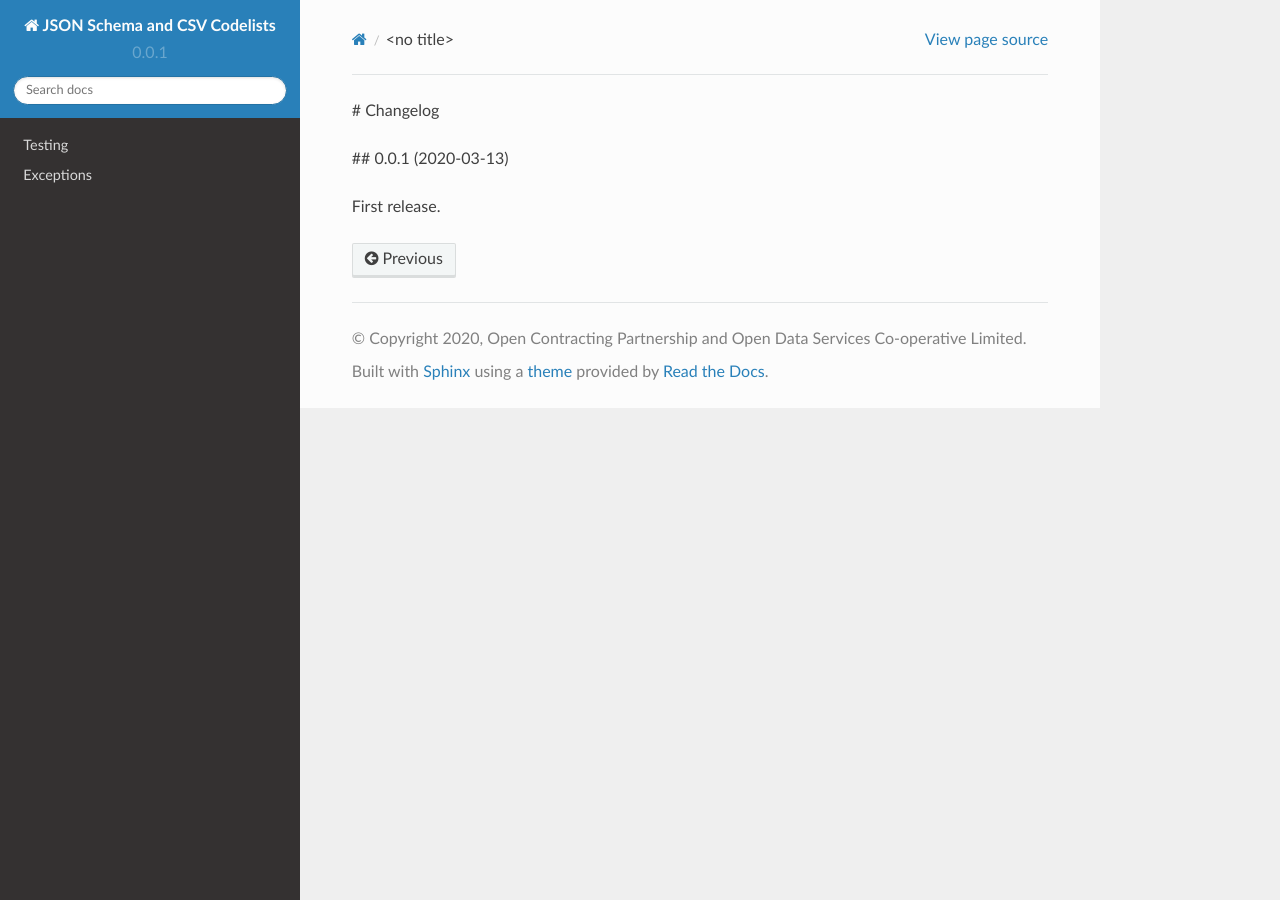
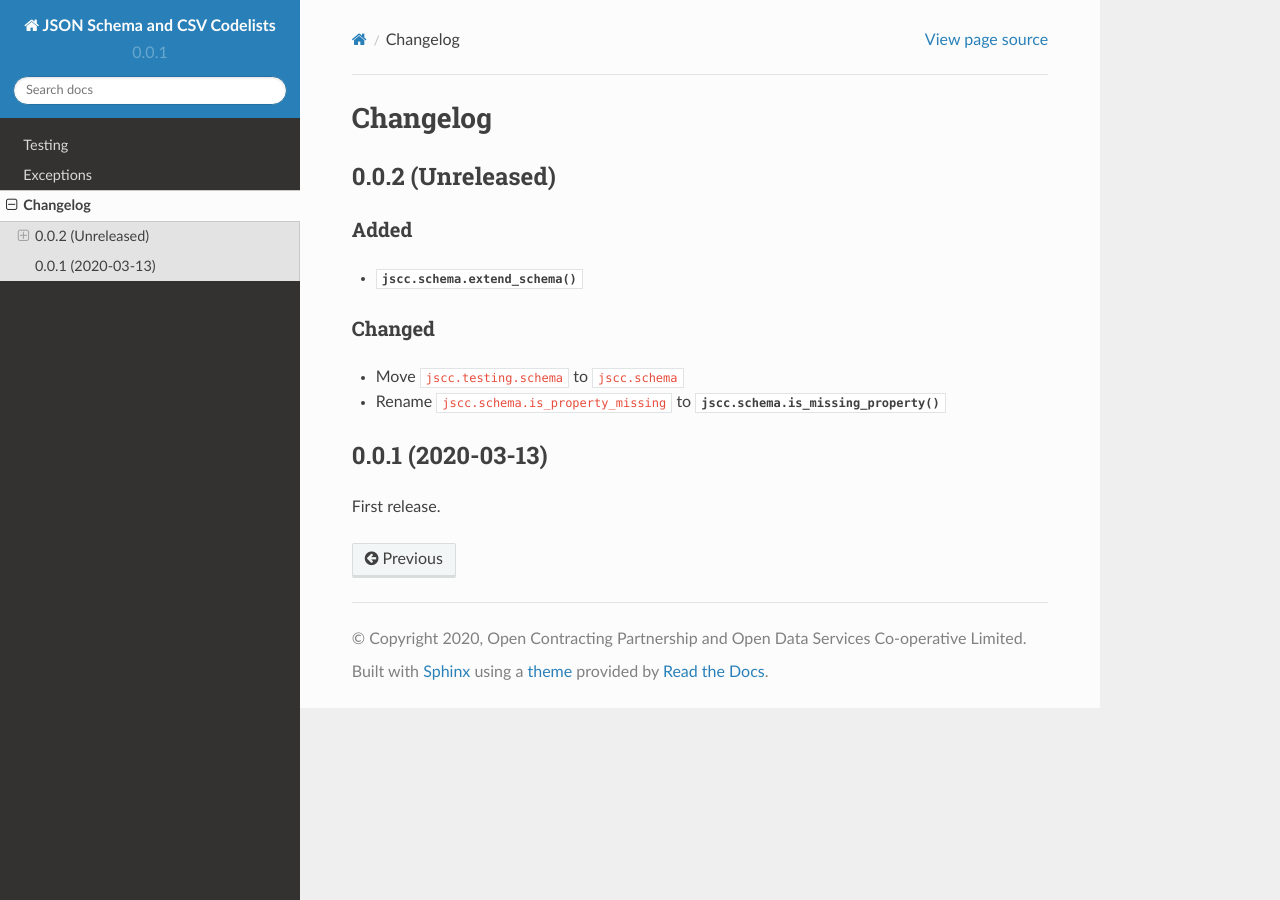
Before and after one commit to open-contracting/jscc, a Sphinx documentation site: the page built from docs/changelog.rst, in a window 1280 px wide. Built offline with Sphinx 7.4.7 and the Read the Docs theme 2.0.0, drawn with Linux system fonts in a browser that asks for light colours; cross-references to code outside the pages are shown as plain code.

Commit message:
Update changelog

```diff
--- a/docs/changelog.rst
+++ b/docs/changelog.rst
@@ -1,5 +1,21 @@
-# Changelog
+Changelog
+=========
 
-## 0.0.1 (2020-03-13)
+0.0.2 (Unreleased)
+------------------
+
+Added
+~~~~~
+
+-  :meth:`jscc.schema.extend_schema`
+
+Changed
+~~~~~~~
+
+-  Move ``jscc.testing.schema`` to :module:`jscc.schema`
+-  Rename ``jscc.schema.is_property_missing`` to :meth:`jscc.schema.is_missing_property`
+
+0.0.1 (2020-03-13)
+------------------
 
 First release.
```
